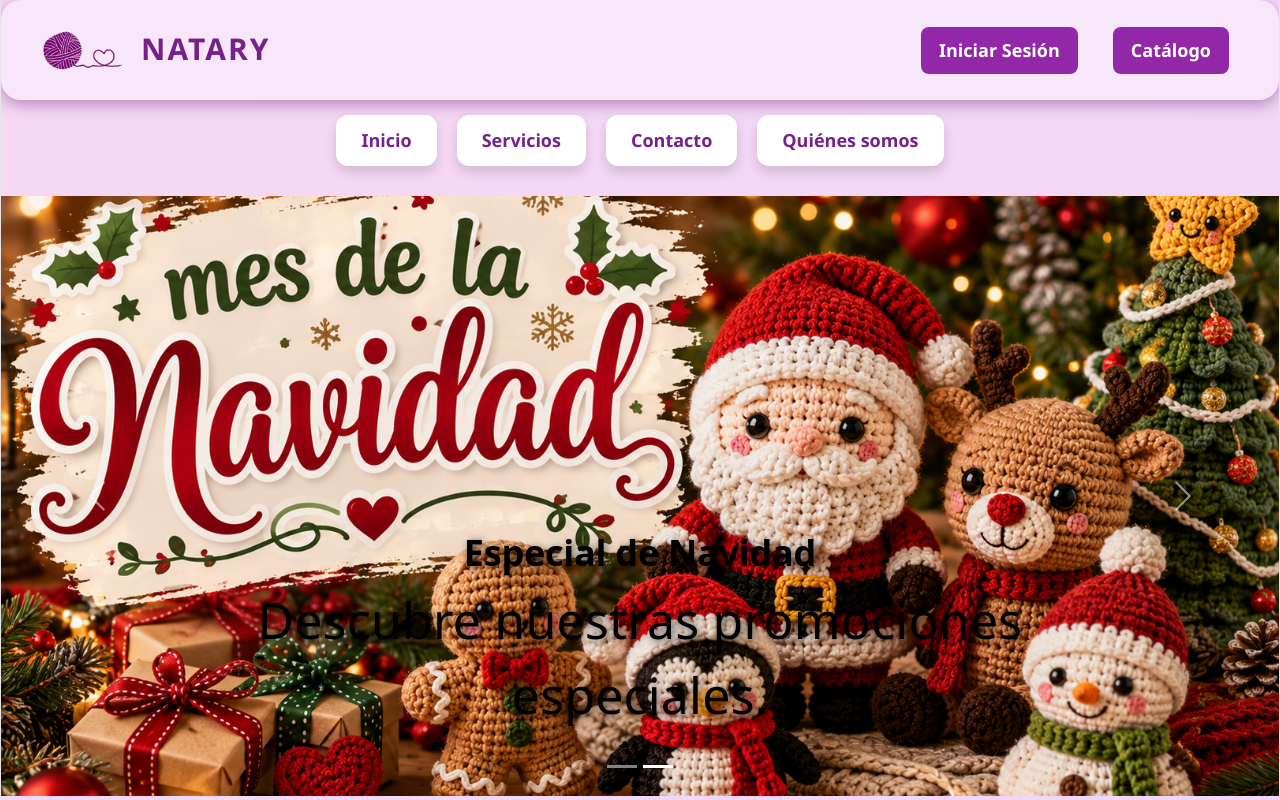
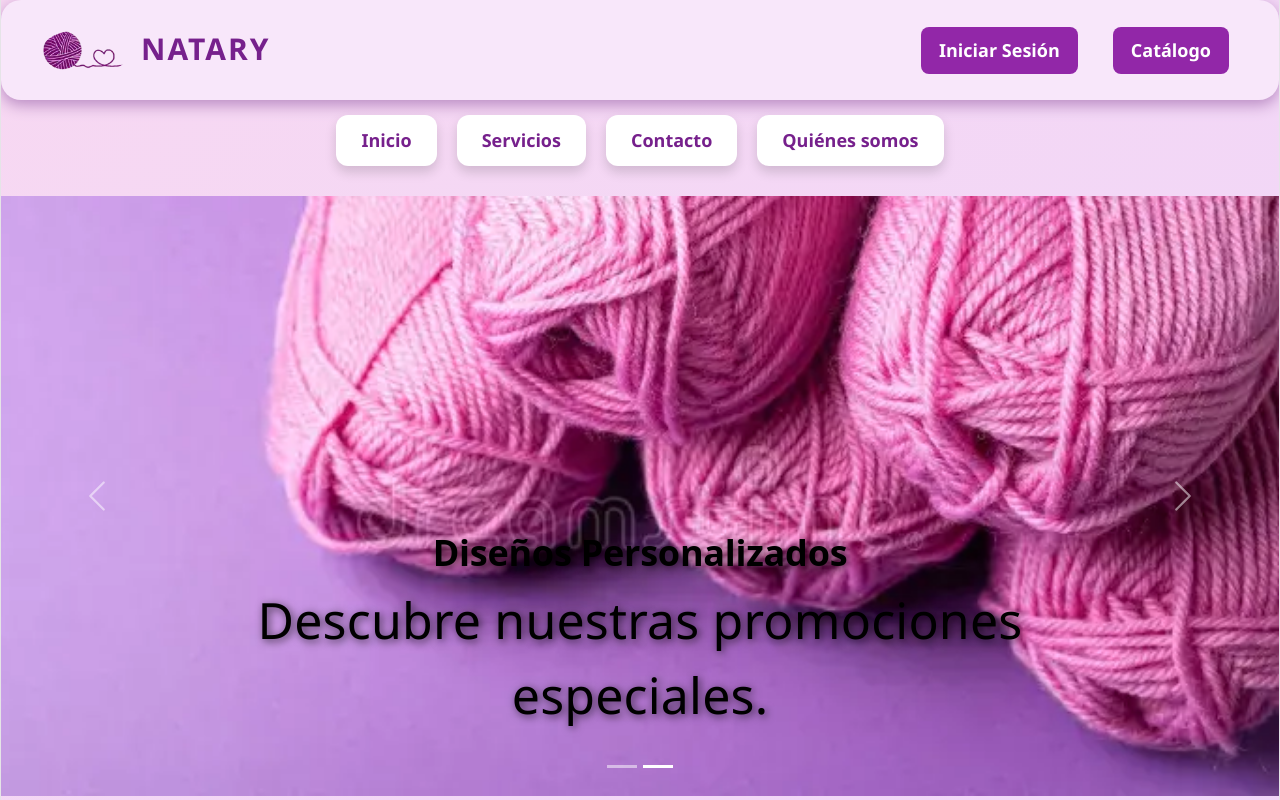
Before and after one commit to AriCorralesCorpus/natary, a React (Vite) app in the folder natary-frontend/: page / in a window 1280 px wide. Shown: the top 800 px of the page. Built offline with nearby package versions, Linux system fonts and the light colour scheme; no server answers.

Commit message:
fix railway mysql variables 2

```diff
--- a/natary-frontend/src/pages/Index.jsx
+++ b/natary-frontend/src/pages/Index.jsx
@@ -75,7 +75,7 @@ useEffect(() => {
 
     const hoy = new Date();
 
-    const mes = 12;
+    const mes = hoy.getMonth() + 1;
     const dia = hoy.getDate();
 
     if (mes === 2 && dia <= 14) {
@@ -230,8 +230,7 @@ src={bannerEvento}
 alt="Banner del evento"
 width="1200"
 height="500"
-loading="eager"
-fetchPriority="high"
+loading="lazy"
 />
 
 <Carousel.Caption>
@@ -285,6 +284,8 @@ key={producto.cve_pro}
 
 <img
   loading="lazy"
+  width="300"
+  height="300"
   src={`https://natary-production.up.railway.app/uploads/${producto.img_pro}`}
   alt={producto.nombre_pro}
 />
```
